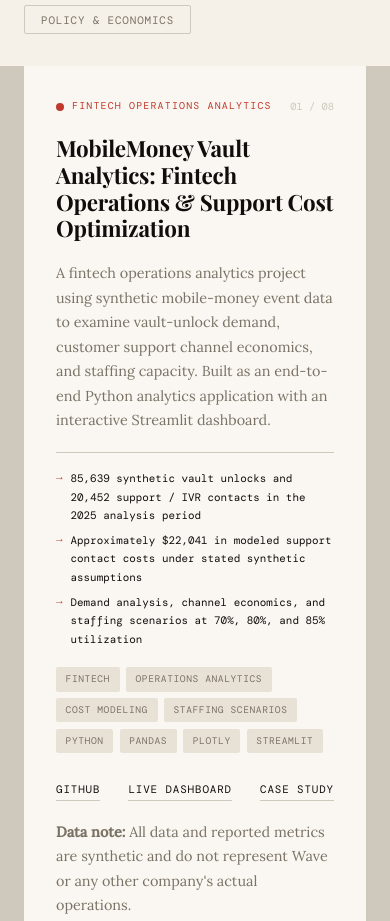
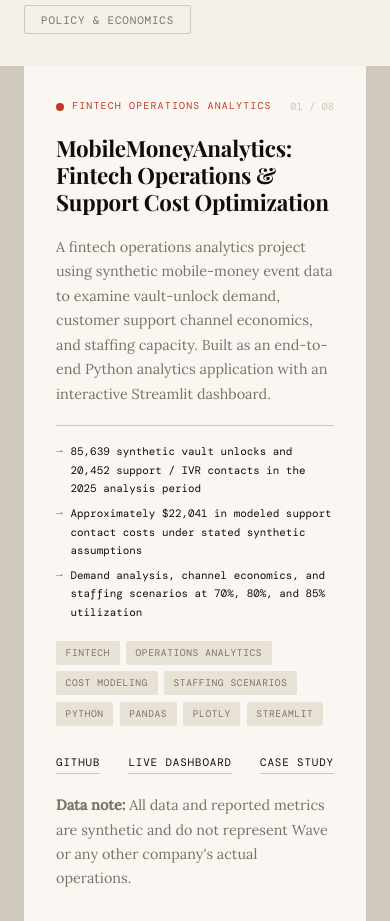
Before and after one commit to lnjiosseu/lnjiosseu.github.io, a plain HTML site: page index.html in a window 390 px wide. Shown: the part 1442-2363 px from the top of the page. Drawn offline with nearby package versions, Linux system fonts and the light colour scheme; a web font is replaced by a local one.

Commit message:
Rename Mobile Money project to MobileMoneyAnalytics

```diff
--- a/index.html
+++ b/index.html
@@ -619,7 +619,7 @@
         <span class="card-domain">Fintech Operations Analytics</span>
         <span class="card-index">01 / 08</span>
       </div>
-      <div class="card-title">MobileMoney Vault Analytics: Fintech Operations &amp; Support Cost Optimization</div>
+      <div class="card-title">MobileMoneyAnalytics: Fintech Operations &amp; Support Cost Optimization</div>
       <div class="card-desc">A fintech operations analytics project using synthetic mobile-money event data to examine vault-unlock demand, customer support channel economics, and staffing capacity. Built as an end-to-end Python analytics application with an interactive Streamlit dashboard.</div>
       <div class="card-highlights">
         <div class="highlight">85,639 synthetic vault unlocks and 20,452 support / IVR contacts in the 2025 analysis period</div>
```
